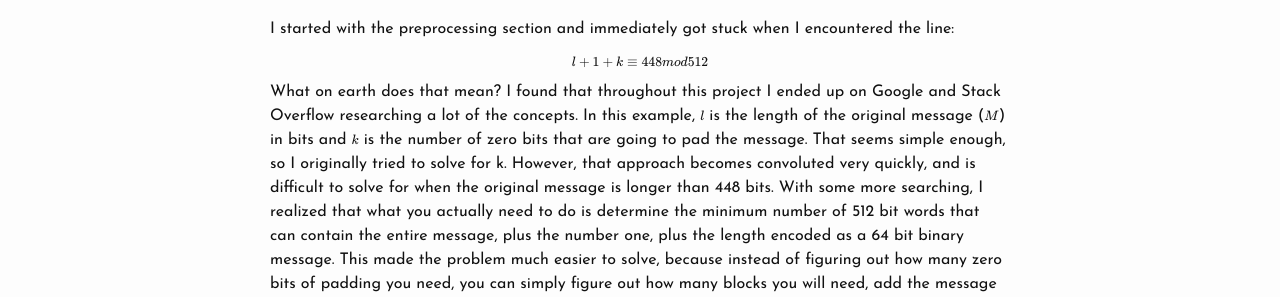
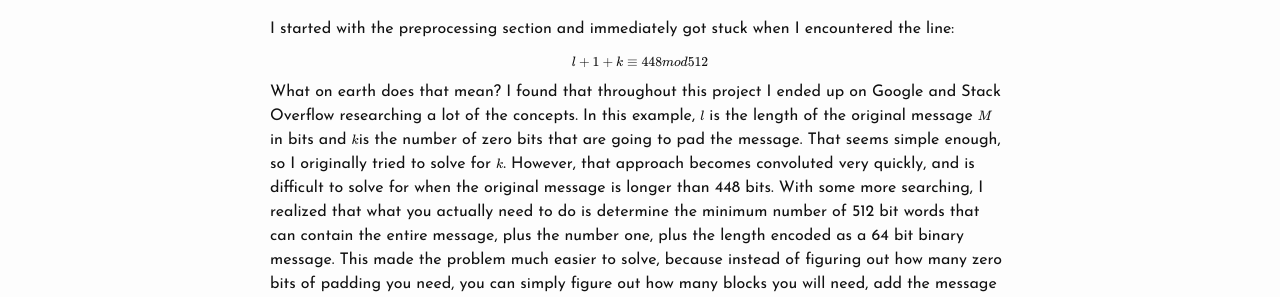
Before and after one commit to ToniRib/personal-blog, a Jekyll site: the page built from _posts/2016-01-04-sha1.markdown, in a window 1280 px wide. Shown: the part 592-889 px from the top of the page. Built offline with Jekyll 4.4.1, drawn with Linux system fonts in a browser that asks for light colours; Markdown is read by kramdown in place of the engine named in the settings; formulas are drawn with MathJax 3; some of the changed text lies outside the part shown.

Commit message:
should actually inline math now

```diff
--- a/_posts/2016-01-04-sha1.markdown
+++ b/_posts/2016-01-04-sha1.markdown
@@ -11,4 +11,4 @@ I started with the preprocessing section and immediately got stuck when I encoun
 
 $$ l + 1 + k \equiv 448mod512 $$
 
-What on earth does that mean? I found that throughout this project I ended up on Google and Stack Overflow researching a lot of the concepts. In this example, $$l$$ is the length of the original message ($$ M $$) in bits and $$ k $$ is the number of zero bits that are going to pad the message. That seems simple enough, so I originally tried to solve for k. However, that approach becomes convoluted very quickly, and is difficult to solve for when the original message is longer than 448 bits. With some more searching, I realized that what you actually need to do is determine the minimum number of 512 bit words that can contain the entire message, plus the number one, plus the length encoded as a 64 bit binary message. This made the problem much easier to solve, because instead of figuring out how many zero bits of padding you need, you can simply figure out how many blocks you will need, add the message plus the number one to the beginning, append on zeros until you hit a multiple of 512 bits, and then remove the last 64 zeros and replace them with the length encoded as a 64 bit binary message.
+What on earth does that mean? I found that throughout this project I ended up on Google and Stack Overflow researching a lot of the concepts. In this example, \\(l\\) is the length of the original message \\(M\\) in bits and \\(k\\)is the number of zero bits that are going to pad the message. That seems simple enough, so I originally tried to solve for \\(k\\). However, that approach becomes convoluted very quickly, and is difficult to solve for when the original message is longer than 448 bits. With some more searching, I realized that what you actually need to do is determine the minimum number of 512 bit words that can contain the entire message, plus the number one, plus the length encoded as a 64 bit binary message. This made the problem much easier to solve, because instead of figuring out how many zero bits of padding you need, you can simply figure out how many blocks you will need, add the message plus the number one to the beginning, append on zeros until you hit a multiple of 512 bits, and then remove the last 64 zeros and replace them with the length encoded as a 64 bit binary message.
```
